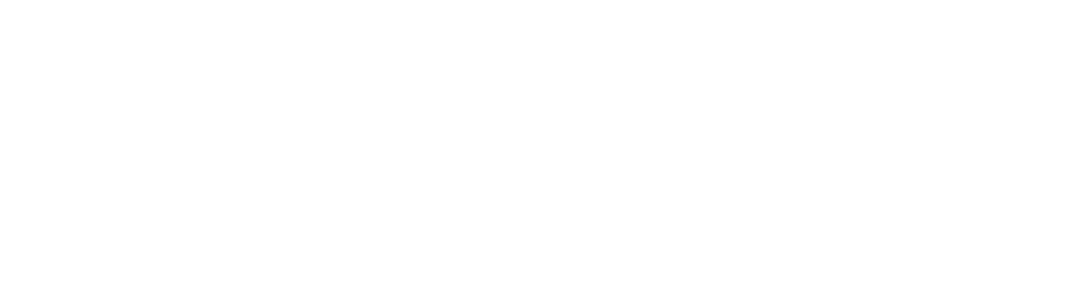
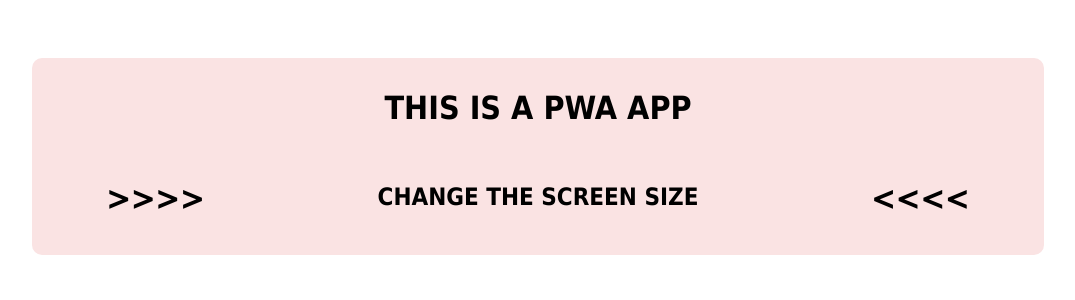
Before and after one commit to ciberdown/servyca-pwa, a Next.js app: page / in a window 1280 px wide. Shown: the top 300 px of the page, without its empty margins (102-1177 px from the left). Built offline with nearby package versions, Linux system fonts and the light colour scheme.

Commit message:
warning added

```diff
--- a/app/app.scss
+++ b/app/app.scss
@@ -7,10 +7,83 @@
 }
 .app {
   font-family: "Tahoma";
-  @include desktop-size {
+  display: flex;
+  justify-content: center;
+}
+
+.pwa-warning {
+  width: 80%;
+  min-width: 800px;
+  box-sizing: border-box;
+  text-transform: uppercase;
+  background-color: rgb(250, 227, 227);
+  border-radius: 10px;
+  padding: 10px;
+  animation-name: back-color-change;
+  animation-duration: 2s;
+  animation-timing-function: linear;
+  animation-fill-mode: forwards;
+  animation-iteration-count: infinite;
+  animation-direction: alternate;
+  margin-top: 50px;
+  display: flex;
+  flex-direction: column;
+  align-items: center;
+
+  @include tablet-size {
+    display: none;
+  }
+  @include mobile-size {
     display: none;
   }
   @include lower-sizes {
     display: none;
   }
 }
+@keyframes back-color-change {
+  100% {
+    background-color: rgb(255, 108, 108);
+  }
+}
+
+.pwa-warning div {
+  display: flex;
+  align-items: center;
+  justify-content: space-around;
+  width: 60%;
+}
+.pwa-warning h2 {
+  white-space: nowrap;
+}
+.pwa-warning .right-arr {
+  font-size: 30px;
+  font-family: 'Tahoma bold';
+  animation-name: go-left;
+  animation-duration: 1.5s;
+  animation-iteration-count: infinite;
+}
+.pwa-warning .left-arr {
+  font-size: 30px;
+  font-family: 'Tahoma bold';
+  animation-name: go-right;
+  animation-duration: 1.5s;
+  animation-iteration-count: infinite;
+}
+@keyframes go-left {
+  0% {
+    transform: translateX(150%);
+    color: black;
+  }
+  100% {
+    color: rgb(91, 88, 88);
+  }
+}
+@keyframes go-right {
+  0% {
+    transform: translateX(-150%);
+    color: black;
+  }
+  100% {
+    color: rgb(91, 88, 88);
+  }
+}
--- /dev/null
+++ b/app/components/pwa-warning.js
@@ -0,0 +1,14 @@
+function PwaWarning() {
+  return (
+    <div className="pwa-warning">
+      <h1>this is a PWA app</h1>
+      <div>
+        <p className="left-arr">{">>>>"}</p>
+        <h2>change the screen size</h2>
+        <p className="right-arr">{"<<<<"}</p>
+      </div>
+    </div>
+  );
+}
+
+export default PwaWarning;
--- a/app/page.js
+++ b/app/page.js
@@ -1,9 +1,12 @@
 import "./app.scss";
+import PwaWarning from "./components/pwa-warning";
 import Start from "./start/page";
 
 export default function Home() {
   return (
     <main className="app">
+      <PwaWarning />
+
       <Start />
     </main>
   );
--- a/app/start/styles.scss
+++ b/app/start/styles.scss
@@ -1,10 +1,18 @@
 @import "../default-styles/_fonts.scss";
+@import "../default-styles/media-queries";
 
 .start {
   display: flex;
   flex-direction: column;
   width: 100%;
   align-items: center;
+
+  @include desktop-size {
+    display: none;
+  }
+  @include lower-sizes {
+    display: none;
+  }
 }
 .start > img {
   margin-top: 50px;
@@ -29,9 +37,12 @@
   align-items: center;
   gap: 20px;
   width: 100%;
+  @include tablet-size{
+    width: 75%;
+  }
 }
 .social-media-sign-in {
-    cursor: pointer;
+  cursor: pointer;
   display: flex;
   align-items: center;
   justify-content: start;
```
